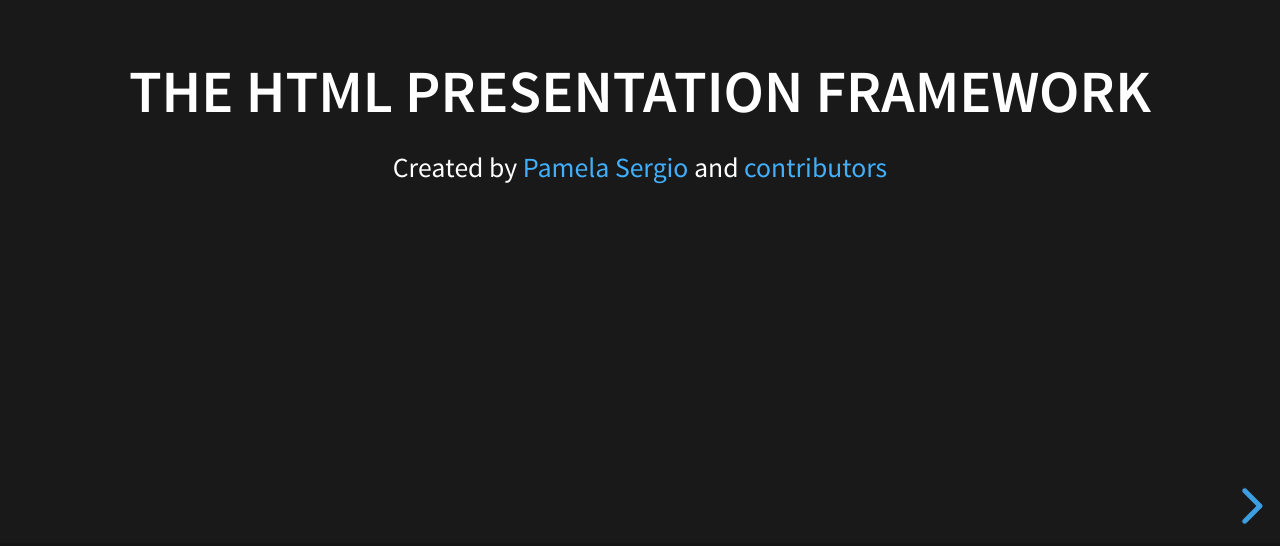
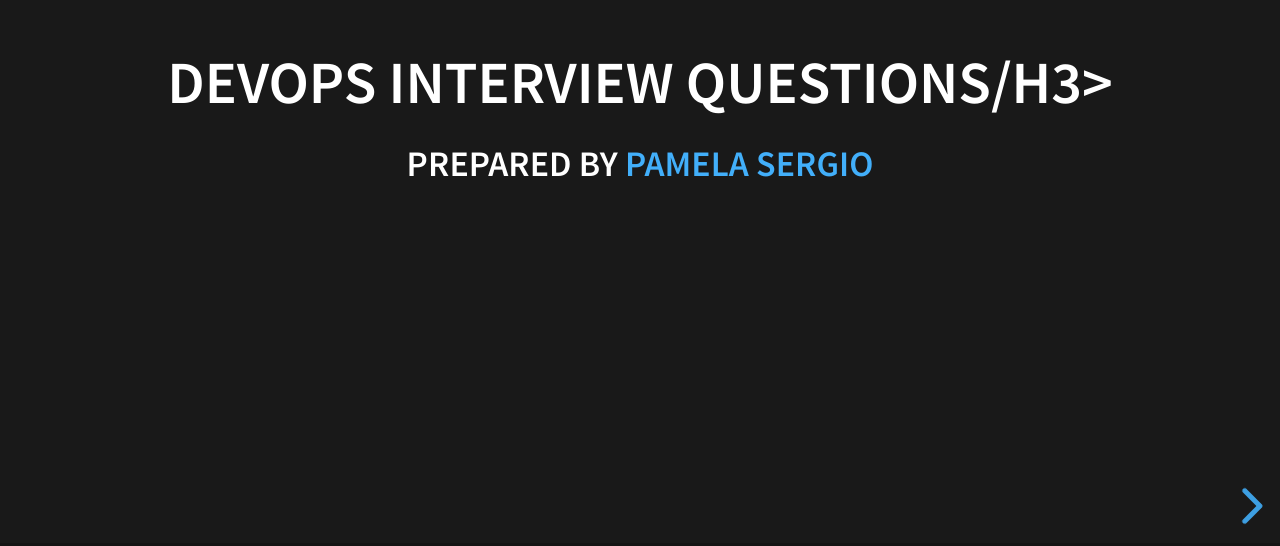
Before and after one commit to pamelasergio/devops-interview, a website: page index.html in a window 1280 px wide. Shown: the part 254-800 px from the top of the page. Drawn offline with Linux system fonts and the light colour scheme.

Commit message:
Interview questions

```diff
--- a/index.html
+++ b/index.html
@@ -17,9 +17,9 @@
 		<div class="reveal">
 			<div class="slides">
 				<section>
-					<h3>The HTML Presentation Framework</h3>
+					<h3>DevOps Interview Questions/h3>
 					<p>
-						<small>Created by <a href="http://hakim.se">Pamela Sergio</a> and <a href="https://github.com/hakimel/reveal.js/graphs/contributors">contributors</a></small>
+						<small>Prepared by <a href="https://github.com/pamelasergio/devops-interview">Pamela Sergio</a></small>
 					</p>
 				</section>
 				<section>
```
